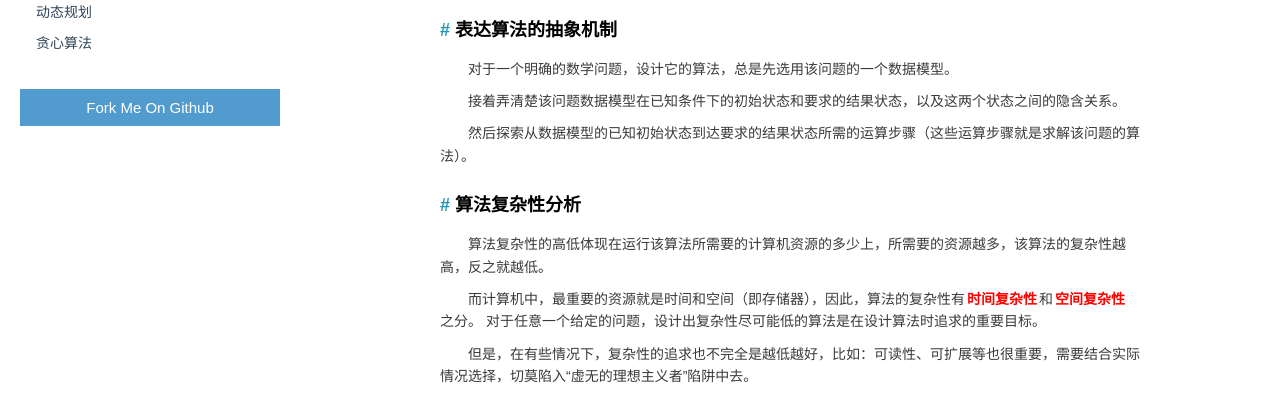
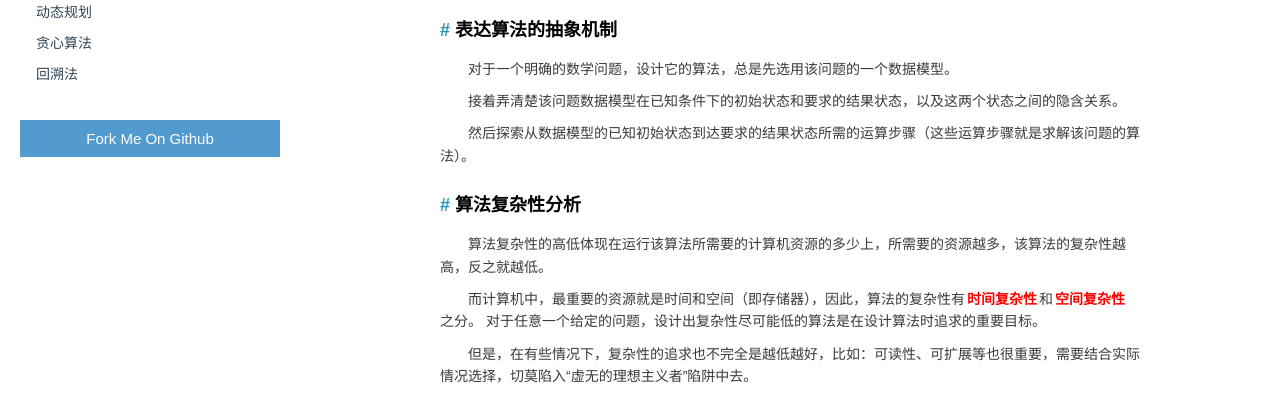
Before and after one commit to knowpedia/Algorithm-Design-And-Analysis, a website built with webpack: page index.html in a window 1280 px wide. Shown: the part 405-823 px from the top of the page. Built offline with Linux system fonts and the light colour scheme.

Commit message:
回溯法和01背包问题

```diff
--- a/index.html
+++ b/index.html
@@ -15,7 +15,7 @@
     <div id="root"></div>
 
     <!-- 打包文件 -->
-    <script src="./dist/main@v0.1.1.js"></script>
+    <script src="./dist/main@v0.1.2.js"></script>
 
 
     <!-- 辅助记录访问次数 -->
--- a/package.json
+++ b/package.json
@@ -1,6 +1,6 @@
 {
   "name": "algorithm-design-and-analysis",
-  "version": "0.1.1",
+  "version": "0.1.2",
   "description": "算法设计与分析，包括算法空间和时间复杂度计算、分治递归、回溯法、分支限界、贪心算法等算法说明和相关演示等知识。",
   "scripts": {
     "start": "npm install && npm run dev",
```
Also changed, not shown: dist/main@v0.1.1-bundle1.js (deleted), dist/main@v0.1.1-bundle2.js (deleted), dist/main@v0.1.1-bundle3.js (deleted), dist/main@v0.1.1-bundle4.js (deleted), dist/main@v0.1.1.js (deleted), dist/main@v0.1.2-bundle1.js (added), dist/main@v0.1.2-bundle2.js (added), dist/main@v0.1.2-bundle3.js (added), dist/main@v0.1.2-bundle4.js (added), dist/main@v0.1.2-bundle5.js (added), dist/main@v0.1.2.js (added), 3 other files.
